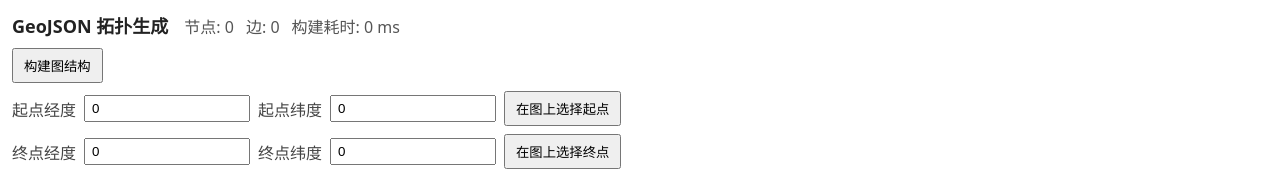
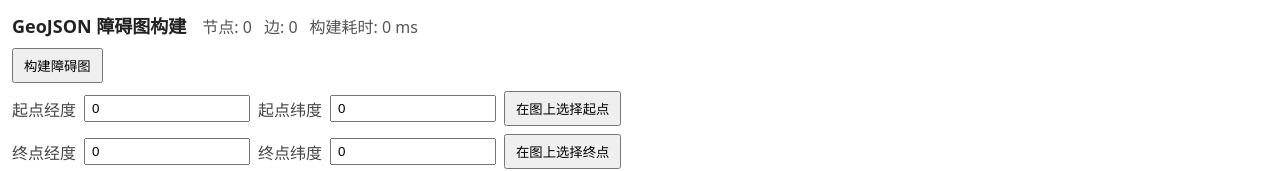
Before and after one commit to happyplum/CAD2GenJson2Map, a Vue app: page / in a window 1280 px wide. Shown: the top 171 px of the page. Built offline with nearby package versions, Linux system fonts and the light colour scheme.

Commit message:
重新确定本项目定义为障碍图

```diff
--- a/package.json
+++ b/package.json
@@ -1,7 +1,8 @@
 {
-  "name": "genjsonpa",
+  "name": "obstacle-graph-builder",
   "private": true,
   "version": "0.0.0",
+  "description": "GeoJSON障碍图构建工具 - 从地理数据构建可通行区域图结构",
   "type": "module",
   "scripts": {
     "dev": "vite",
--- a/src/App.vue
+++ b/src/App.vue
@@ -1,7 +1,7 @@
 <template>
   <div class="container">
     <header>
-      <h1>GeoJSON 拓扑生成</h1>
+      <h1>GeoJSON 障碍图构建</h1>
       <div class="stats">
         <div>节点: {{ stats.nodes }}</div>
         <div>边: {{ stats.edges }}</div>
@@ -11,7 +11,7 @@
 
     <section class="controls">
       <div class="row">
-        <button :disabled="loading" @click="build">构建图结构</button>
+        <button :disabled="loading" @click="build">构建障碍图</button>
       </div>
       <div class="row">
         <label>起点经度</label>
@@ -50,7 +50,7 @@
 
 <script setup>
 import { ref, reactive } from "vue";
-import { buildGraph, buildSpatialIndex } from "./graph.js";
+import { buildObstacleGraph, buildSpatialIndex } from "./graph.js";
 import { bboxFromNodes, fitToCanvas } from "./geo.js";
 
 const canvasRef = ref(null);
@@ -80,7 +80,7 @@ async function build() {
   try {
     const t0 = performance.now();
     const geojson = await loadGeoJSON();
-    const g = buildGraph(geojson, { precision: 6, includeObstacles: true });
+    const g = buildObstacleGraph(geojson, { precision: 6, includeObstacles: true });
     graph.value = g;
     spatial.value = buildSpatialIndex(g.nodes, 0.01);
     const t1 = performance.now();
--- a/src/geo.js
+++ b/src/geo.js
@@ -2,14 +2,13 @@
  * 地理坐标处理模块
  *
  * 该模块提供地理坐标相关的工具函数，包括距离计算、坐标处理和投影转换。
- * 主要用于路网分析中的距离计算和地图可视化中的坐标转换。
+ * 主要用于障碍图构建中的距离计算和地图可视化中的坐标转换。
  *
  * 主要功能：
- * 1. 使用Haversine公式计算两点间的大圆距离
- * 2. 坐标精度控制和键值生成
- * 3. 简单的等距矩形投影转换
- * 4. 节点边界框计算
- * 5. 画布适配变换计算
+ * 1. 使用Haversine公式计算两点间的大圆距离（用于边权重计算）
+ * 2. 坐标精度控制和键值生成（用于节点去重）
+ * 3. 节点边界框计算（用于画布适配）
+ * 4. 画布适配变换计算（用于障碍图可视化）
  *
  * 坐标系统：使用经纬度坐标 [longitude, latitude]
  * 距离单位：米(m)
@@ -64,23 +63,10 @@ export function roundCoordKey([lon, lat], precision = 6) {
 }
 
 /**
- * 等距矩形投影转换
- * 将地理坐标直接映射为平面坐标，适用于小区域的可视化
- * 注意：这种投影会保持经纬度的比例关系，但在大范围区域会产生明显变形
- *
- * @param {Array<number>} coord - 地理坐标 [经度, 纬度]
- * @returns {Object} 投影后的平面坐标 { x: 经度, y: 纬度 }
- */
-// Equirectangular projection (sufficient for small area visualization)
-export function projectXY([lon, lat]) {
-  return { x: lon, y: lat };
-}
-
-/**
- * 从节点数组计算边界框
+ * 从障碍图节点数组计算边界框
  * 遍历所有节点，找出最小和最大的经纬度值，形成包围所有节点的矩形区域
  *
- * @param {Array<Object>} nodes - 节点数组，每个节点应包含lon和lat属性
+ * @param {Array<Object>} nodes - 障碍图节点数组，每个节点应包含lon和lat属性
  * @returns {Object} 边界框对象，包含 { minLon, minLat, maxLon, maxLat }
  */
 export function bboxFromNodes(nodes) {
@@ -99,10 +85,10 @@ export function bboxFromNodes(nodes) {
 }
 
 /**
- * 计算将地理边界框适配到画布的变换参数
- * 计算缩放比例和平移参数，使地理坐标能够完整显示在指定大小的画布中
+ * 计算将地理边界框适配到画布的变换参数（用于障碍图可视化）
+ * 计算缩放比例和平移参数，使障碍图能够完整显示在指定大小的画布中
  *
- * @param {Object} bbox - 地理边界框，包含 { minLon, minLat, maxLon, maxLat }
+ * @param {Object} bbox - 障碍图地理边界框，包含 { minLon, minLat, maxLon, maxLat }
  * @param {number} width - 画布宽度（像素）
  * @param {number} height - 画布高度（像素）
  * @param {number} [padding=20] - 画布边距（像素），默认为20
--- a/src/graph.js
+++ b/src/graph.js
@@ -1,14 +1,15 @@
 /**
- * 路网图构建模块
+ * 障碍图构建模块
  *
- * 该模块提供从GeoJSON数据构建路网图的功能，以及空间索引的构建和查询。
- * 主要用于将线段数据转换为图结构，并支持障碍物过滤和空间查询。
+ * 该模块提供从GeoJSON数据构建障碍图的功能，以及空间索引的构建和查询。
+ * 主要用于将线段数据转换为障碍图结构，识别障碍物并构建可通行区域图。
  *
  * 主要功能：
- * 1. 从GeoJSON线段数据构建无向图
- * 2. 支持障碍物过滤，移除穿障边和障内节点
- * 3. 构建空间索引用于快速最近邻查询
- * 4. 提供节点和边的邻接表表示
+ * 1. 从GeoJSON线段数据构建障碍图
+ * 2. 识别和提取障碍物多边形
+ * 3. 构建可通行区域的图结构
+ * 4. 支持空间索引用于快速最近邻查询
+ * 5. 提供节点和边的邻接表表示
  *
  * 坐标系统：使用经纬度坐标 [longitude, latitude]
  * 图结构：使用邻接表表示，节点包含ID和坐标，边包含权重(距离)
@@ -18,16 +19,16 @@ import { haversineDistance, roundCoordKey } from './geo.js'
 import { extractObstaclesFromGeoJSON, segmentIntersectsAnyObstacle, pointInPolygon } from './obstacles.js'
 
 /**
- * 从GeoJSON数据构建路网图
+ * 从GeoJSON数据构建障碍图
  *
  * @param {Object} geojson - GeoJSON对象，包含线段和障碍物数据
  * @param {Object} [options={}] - 构建选项
  * @param {number} [options.precision=6] - 坐标精度，用于节点去重
  * @param {boolean} [options.includeObstacles=true] - 是否包含障碍物处理
  * @param {Function} [options.obstacleClassifier] - 自定义障碍物分类器
- * @returns {Object} 构建好的图对象，包含nodes(节点数组)、adjacency(邻接表)、nodeByKey(节点映射)和obstacles(障碍物数组)
+ * @returns {Object} 构建好的障碍图对象，包含nodes(节点数组)、adjacency(邻接表)、nodeByKey(节点映射)和obstacles(障碍物数组)
  */
-export function buildGraph(geojson, options = {}) {
+export function buildObstacleGraph(geojson, options = {}) {
   // 解析选项参数
   const precision = options.precision ?? 6;
   const includeObstacles = options.includeObstacles ?? true;
@@ -109,9 +110,9 @@ export function buildGraph(geojson, options = {}) {
     }
   }
 
-  // 使用障碍物过滤图：移除穿过障碍物的边和位于障碍物内部的节点
+  // 构建障碍图：识别障碍物并构建可通行区域图
   if (obstacles.length) {
-    // 标记位于障碍物内部的节点
+    // 标记位于障碍物内部的节点（这些节点不可通行）
     const blockedNode = new Uint8Array(nodes.length);
     for (let i = 0; i < nodes.length; i++) {
       const n = nodes[i];
@@ -126,7 +127,7 @@ export function buildGraph(geojson, options = {}) {
       if (isInside) blockedNode[i] = 1;
     }
 
-    // 过滤邻接表，移除穿障边和连接到障碍物内部节点的边
+    // 过滤邻接表，构建可通行区域图：移除穿障边和障碍物内部节点
     for (let aId = 0; aId < adjacency.length; aId++) {
       const list = adjacency[aId] || [];
       const a = nodes[aId];
@@ -134,11 +135,11 @@ export function buildGraph(geojson, options = {}) {
 
       // 检查每条边是否穿过障碍物或连接到障碍物内部节点
       for (const { to: bId, w } of list) {
-        // 如果任一端点在障碍物内部，跳过该边
+        // 如果任一端点在障碍物内部，跳过该边（不可通行）
         if (blockedNode[aId] || blockedNode[bId]) continue;
 
         const b = nodes[bId];
-        // 检查边是否与任何障碍物相交
+        // 检查边是否与任何障碍物相交（穿过障碍物的边不可通行）
         const intersects = segmentIntersectsAnyObstacle([a.lon, a.lat], [b.lon, b.lat], obstacles);
         if (!intersects) filtered.push({ to: bId, w });
       }
@@ -151,12 +152,12 @@ export function buildGraph(geojson, options = {}) {
 }
 
 /**
- * 构建空间索引用于快速最近邻查询
- * 使用网格分桶方法将节点分配到不同的地理网格中
+ * 构建空间索引用于快速最近邻查询（用于障碍图可视化中的点选功能）
+ * 使用网格分桶方法将节点分配到不同的地理网格中，支持在画布上点击选择起点/终点
  *
- * @param {Array<Object>} nodes - 节点数组，每个节点包含 { id, lon, lat }
+ * @param {Array<Object>} nodes - 障碍图节点数组，每个节点包含 { id, lon, lat }
  * @param {number} [cellDeg=0.01] - 网格单元大小(度)，默认约1km
- * @returns {Object} 空间索引对象，包含nearest方法用于查询最近节点
+ * @returns {Object} 空间索引对象，包含nearest方法用于查询最近节点，支持障碍图交互
  */
 export function buildSpatialIndex(nodes, cellDeg = 0.01) {
   // 创建网格桶映射，键为网格坐标，值为该网格中的节点ID数组
@@ -211,13 +212,13 @@ export function buildSpatialIndex(nodes, cellDeg = 0.01) {
   // 返回空间索引对象
   return {
     /**
-     * 查找距离给定经纬度坐标最近的节点
-     * 使用渐进式扩展搜索半径的方法提高效率
+     * 查找距离给定经纬度坐标最近的节点（用于障碍图交互中的点选功能）
+     * 使用渐进式扩展搜索半径的方法提高效率，支持在画布上点击选择起点/终点
      *
-     * @param {number} lon - 查询点的经度
-     * @param {number} lat - 查询点的纬度
+     * @param {number} lon - 查询点的经度（用户点击位置）
+     * @param {number} lat - 查询点的纬度（用户点击位置）
      * @param {number} [expandMax=10] - 最大扩展半径(网格数)
-     * @returns {number} 最近节点的ID，如果没有节点则返回-1
+     * @returns {number} 最近障碍图节点的ID，如果没有节点则返回-1
      */
     nearest(lon, lat, expandMax = 10) {
       // 计算查询点所在的网格坐标
```
Also changed, not shown: src/obstacles.js (+14 -13 lines).
